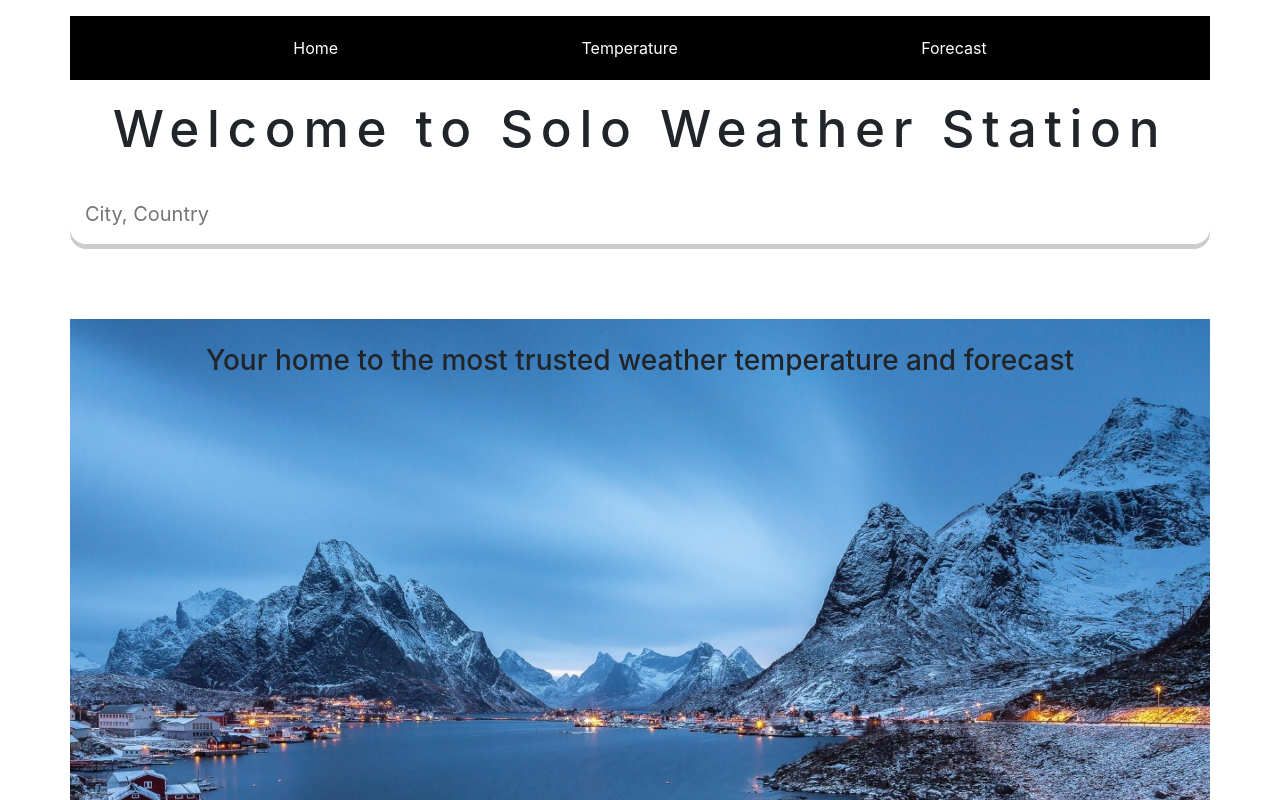
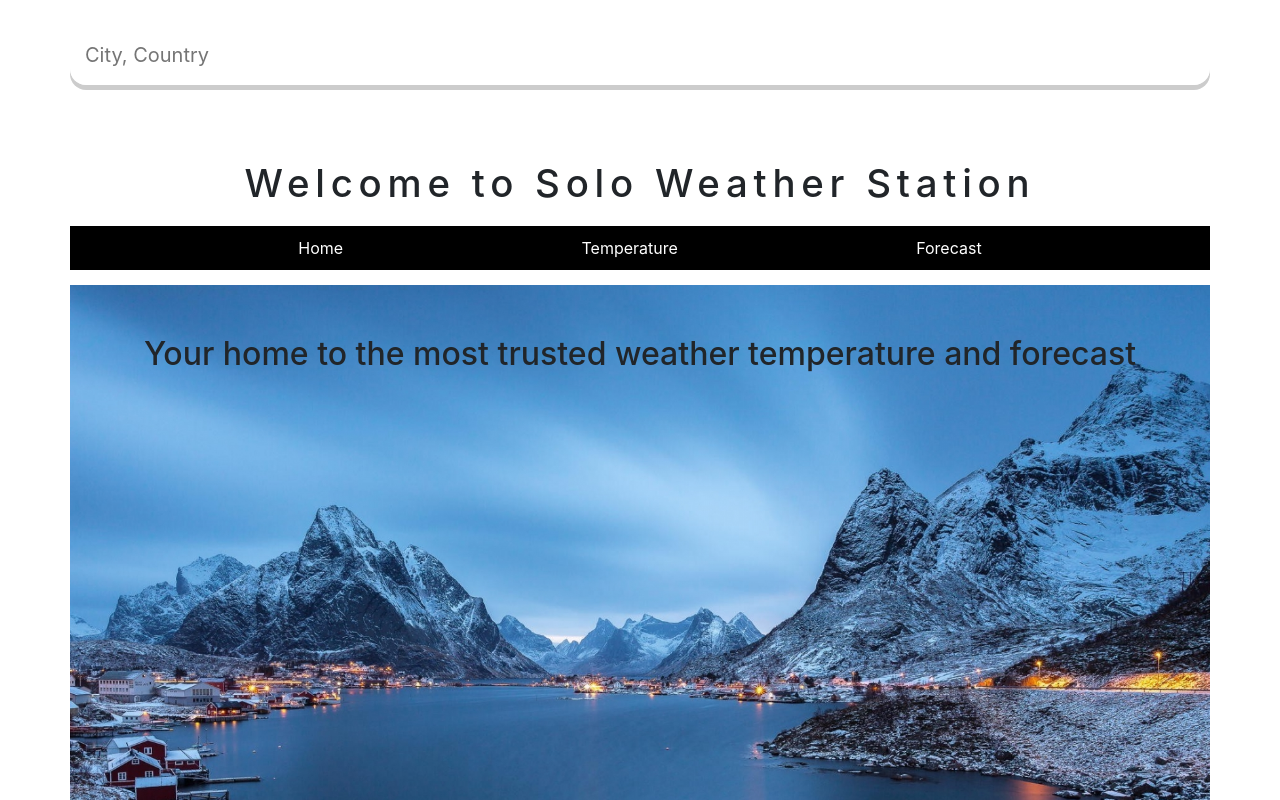
Before and after one commit to seattlefurby17/weather-wizard, a React (Create React App) app: page / in a window 1280 px wide. Shown: the top 800 px of the page. Built offline with nearby package versions, Linux system fonts and the light colour scheme.

Commit message:
clean up comments

```diff
--- a/src/App.css
+++ b/src/App.css
@@ -1,5 +1,5 @@
 .container {
-  margin-top: 1rem;
+  margin-top: 0.5rem;
   padding: 0 !important;
 }
 
@@ -17,12 +17,12 @@ nav ul {
   list-style: none;
   display: flex;
   background-color: black;
-  margin-bottom: 18px;
+  margin-bottom: 15px;
   justify-content: space-evenly;
 }
 
 nav ul li {
-  padding: 20px;
+  padding: 10px;
 }
 
 nav ul li a {
@@ -31,14 +31,14 @@ nav ul li a {
 }
 
 .typewriter h1 {
-  font-size: 4vw;
+  font-size: 3vw;
   display: flex;
-  display: block;
   /* Ensures the content is not revealed until the animation */
   overflow: hidden;
   /* Keeps the content on a single line */
   white-space: nowrap;
   margin: 0 auto;
+  margin-bottom: 20px;
   display: block;
   text-align: center;
   /* Gives that scrolling effect as the typing happens */
@@ -60,7 +60,7 @@ p {
   background-size: cover;
   background-position: bottom;
   transition: 0.4 ease-out;
-  padding: 25px;
+  padding: 50px;
 }
 
 .app-spring {
@@ -96,5 +96,5 @@ p {
 
 .footer .text {
   color: white;
-  padding: 20px;
+  padding: 10px;
 }
--- a/src/App.js
+++ b/src/App.js
@@ -24,23 +24,20 @@ function App() {
 
   return (
     <Container className="App">
-      <Navigation />
+      <LocationSearchForm searchCurrentCityCallBack={ onLocationPicked } />
       <header>
         <div className="typewriter">
           <h1>Welcome to Solo Weather Station</h1>
         </div>
       </header>
-
-      <LocationSearchForm searchCurrentCityCallBack={ onLocationPicked } />
+      <Navigation />
       <Main location={ location } baseUrl={ BASE_URL } />
-
       <footer className="footer">
         <a className='text' href={tagUrl}> Copyright</a>
         <a className='text' href={tagUrl}>All Rights Reserved</a>
         <a className='text' href={tagUrl}>Terms of Uses</a>
         <a className='text' href={tagUrl}>HanhSolo</a>
       </footer>
-
     </Container>
   );
 }
--- a/src/components/Home.css
+++ b/src/components/Home.css
@@ -2,7 +2,7 @@
   height: 90vh;
 }
 
-h3 {
+h2 {
   text-align: center;
   display: block;
   margin: 0 auto;
--- a/src/components/Home.js
+++ b/src/components/Home.js
@@ -4,7 +4,7 @@ import './Home.css';
 const Home = () => (
   <div className='container'>
     <div className='home-page app'>
-      <h3>Your home to the most trusted weather temperature and forecast</h3>
+      <h2>Your home to the most trusted weather temperature and forecast</h2>
     </div>
   </div>
 
--- a/src/components/Main.js
+++ b/src/components/Main.js
@@ -4,7 +4,6 @@ import Temperature from './Temperature';
 import Forecast from './Forecast';
 
 const Main = ({location, baseUrl}) => (
-
   <Switch>
     <Route exact path='/' component={Home}></Route>
     <Route exact path='/temperature'>
--- a/src/components/Temperature.js
+++ b/src/components/Temperature.js
@@ -11,11 +11,6 @@ const Temperature = ({location, baseUrl}) => {
     if (!result) {
       return {}
     }
-    // if (result === null) {
-    //   return  (
-    //       <div>Loading...</div>
-    //   )
-    // }
 
     const weather = {
       city: result.name,
@@ -32,12 +27,7 @@ const Temperature = ({location, baseUrl}) => {
 
   useEffect(() => {
     // if there is no location, exit
-    // if (!location) {return}
-    if (!location){
-      return (
-        <div>Please enter a city to begin...</div>
-      )
-    }
+    if (!location) {return}
 
     fetch(TEMPERATURE_URL + location,  { method: 'get', mode: 'cors'})
       .then(response => response.json())
@@ -78,7 +68,6 @@ const Temperature = ({location, baseUrl}) => {
     <div>
         <p>{dateBuilder(new Date())}</p>
         <p> {result.city}, {result.country}</p>
-        {/* <p>{result.main}</p> */}
     </div>
   );
 
```
